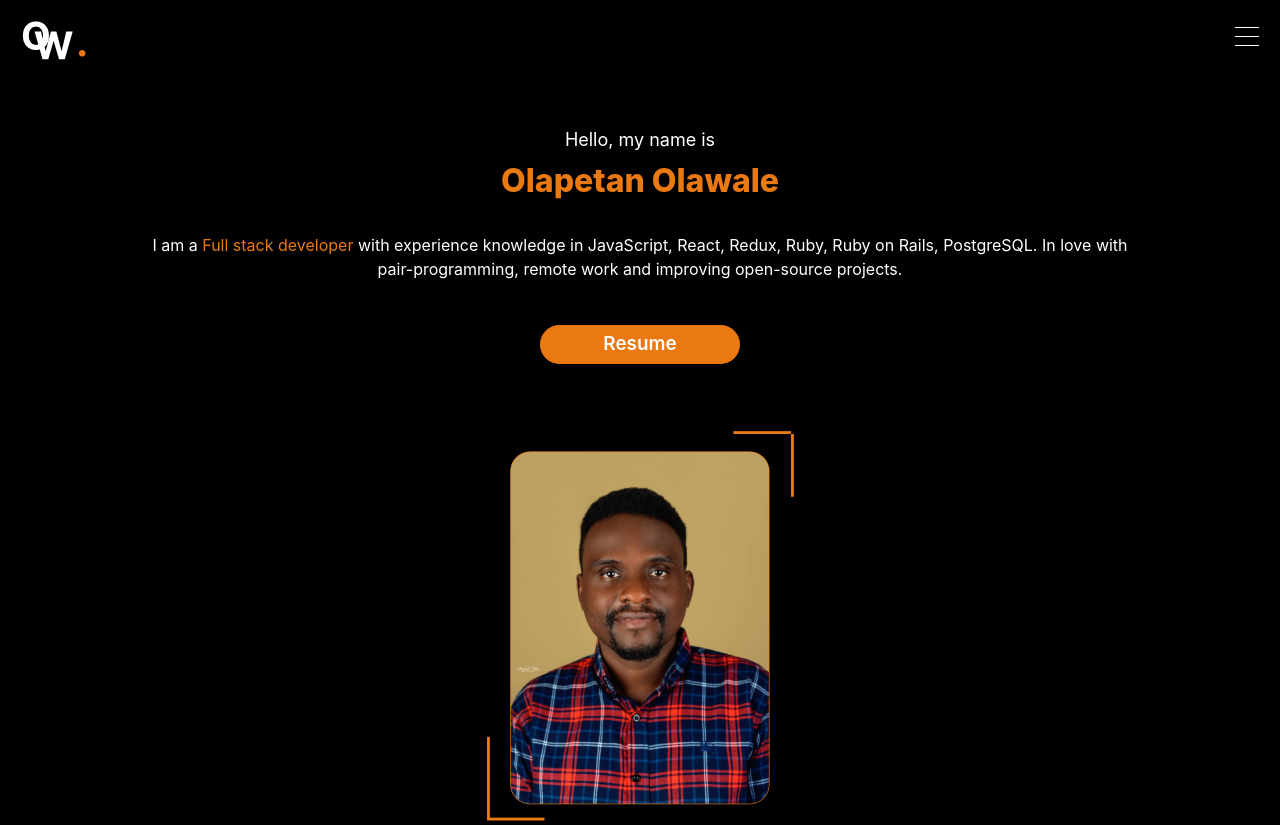
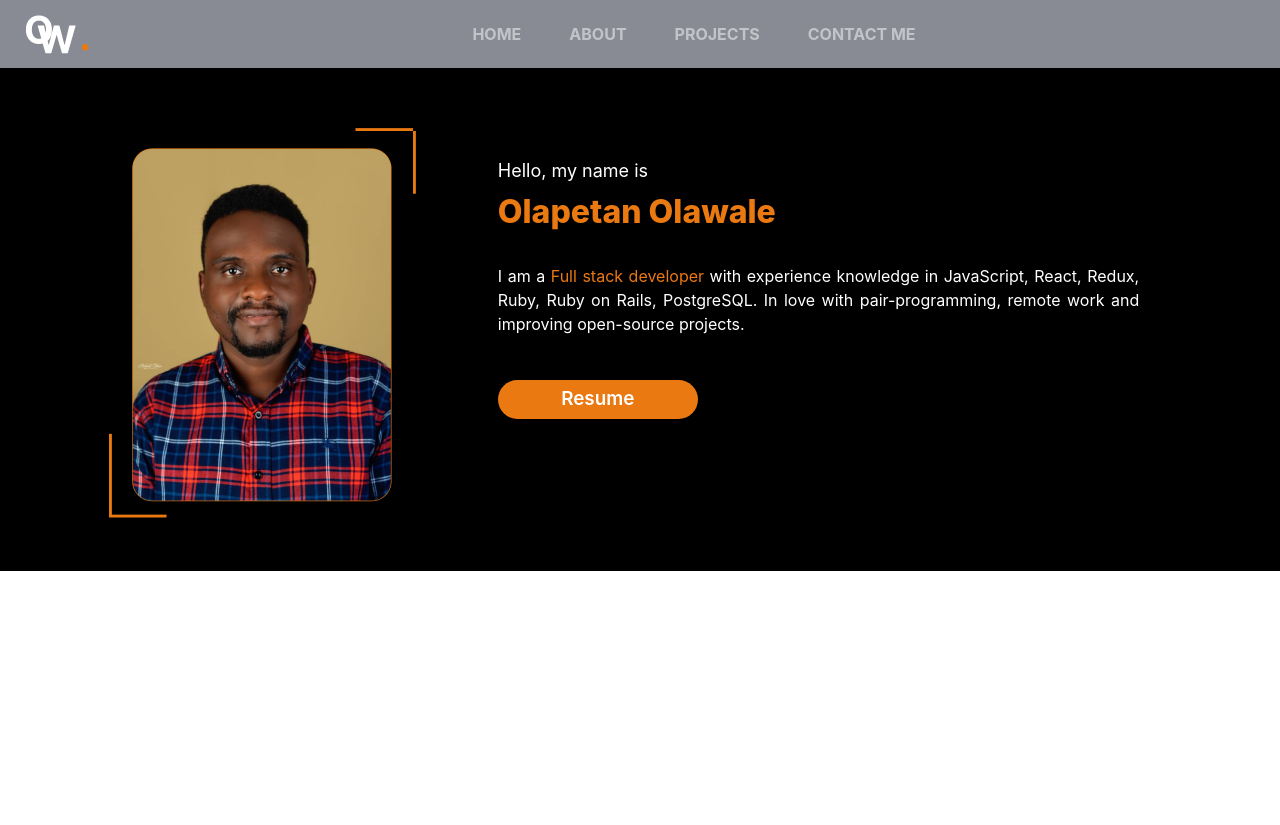
Before and after one commit to wale-prog/portfolio, a React (Create React App) app: page / in a window 1280 px wide. After the commit the page ends 800 px from the top, so only its background shows below. Built offline with nearby package versions, Linux system fonts and the light colour scheme.

Commit message:
Rearrange components

```diff
--- a/src/App.css
+++ b/src/App.css
@@ -6,3 +6,9 @@
   background-color: #000;
   color: #fff;
 }
+
+@media (min-width: 768px) {
+  .container {
+    margin: auto;
+  }
+}
--- a/src/App.js
+++ b/src/App.js
@@ -1,19 +1,12 @@
-import { useState } from 'react';
 import Header from './components/Header';
-import MobileMenu from './components/MobileMenu';
 import Intro from './components/Intro';
 import './App.css';
 
 function App() {
-  const [mobileMenu, setMobileMenu] = useState(false);
-  const mobileMenuStatus = (mobileMenu) => {
-    setMobileMenu(mobileMenu);
-  };
   return (
     <div className="App">
       <div className="container">
-        <Header onSetMobileMenu={mobileMenuStatus} />
-        <MobileMenu menu={mobileMenu} />
+        <Header />
         <Intro />
       </div>
     </div>
--- /dev/null
+++ b/src/components/AboutSum.js
@@ -0,0 +1,5 @@
+const AboutSum = () => {
+
+};
+
+export default AboutSum;
--- a/src/components/Header.css
+++ b/src/components/Header.css
@@ -31,3 +31,26 @@
 .hamburger.active div:nth-child(3) {
   transform: translate(0, -10px) rotate(-45deg);
 }
+
+.scroll-lock {
+  overflow: hidden;
+}
+
+@media (min-width: 768px) {
+  .hamburger div {
+    visibility: hidden;
+  }
+
+  .header {
+    display: flex;
+    justify-content: space-between;
+    align-items: center;
+    background-color: #888a94;
+    margin: 0;
+    padding: 0;
+  }
+
+  .header img {
+    margin-left: 24px;
+  }
+}
--- a/src/components/Header.js
+++ b/src/components/Header.js
@@ -1,21 +1,21 @@
 import React, { useRef, useState } from 'react';
-import { PropTypes } from 'prop-types';
+import MobileMenu from './MobileMenu';
 import logo from '../images/mobile/logo.png';
 import './Header.css';
 
-const Header = (props) => {
-  const { onSetMobileMenu } = props;
+const Header = () => {
   const [mobileMenu, setMobileMenu] = useState(false);
   const header = useRef();
   const showMenu = () => {
     header.current.classList.toggle('active');
     setMobileMenu(!mobileMenu);
-    onSetMobileMenu(!mobileMenu);
+    document.body.classList.toggle('scroll-lock');
   };
   return (
     <div>
       <nav className="header">
         <img src={logo} alt="page logo" />
+        <MobileMenu menu={mobileMenu} />
         <div ref={header} className="hamburger" role="presentation" onClick={showMenu} onKeyDown={showMenu}>
           <div />
           <div />
@@ -26,8 +26,4 @@ const Header = (props) => {
   );
 };
 
-Header.propTypes = {
-  onSetMobileMenu: PropTypes.func.isRequired,
-};
-
 export default Header;
--- a/src/components/Intro.css
+++ b/src/components/Intro.css
@@ -1,6 +1,7 @@
 .intro {
   text-align: center;
   margin-top: 60px;
+  padding-bottom: 3.313rem;
 }
 
 .intro h4 {
@@ -43,3 +44,29 @@
 .intro span {
   color: #ea7911;
 }
+
+@media (min-width: 768px) {
+  .intro {
+    text-align: justify;
+    display: flex;
+    flex-direction: row-reverse;
+    justify-content: space-between;
+    align-items: center;
+    width: 83%;
+    margin: 60px auto;
+    gap: 5.125rem;
+  }
+
+  .intro a {
+    text-align: center;
+    display: inline-block;
+  }
+
+  .intro p {
+    width: auto;
+    margin: 0 2rem 0 0;
+    font-weight: 400;
+    font-size: 1rem;
+    line-height: 1.5rem;
+  }
+}
--- a/src/components/Intro.js
+++ b/src/components/Intro.js
@@ -4,6 +4,7 @@ import './Intro.css';
 
 const Intro = () => (
   <div className="intro">
+    <div>
       <h4>Hello, my name is </h4>
       <h2>Olapetan Olawale</h2>
       <p>
@@ -13,7 +14,8 @@ const Intro = () => (
         PostgreSQL. In love with pair-programming, remote work and improving open-source projects.
         {' '}
       </p>
-    <a href="/" target="__blank">Resume</a>
+      <a href="https://docs.google.com/document/d/1e67vVevpsMVB0pkch0Izb-RNLajMRhk9YZqmSqKgtJI/edit?usp=sharing" target="__blank">Resume</a>
+    </div>
     <img src={profilePhoto} alt="profile" />
   </div>
 );
--- a/src/components/MobileMenu.css
+++ b/src/components/MobileMenu.css
@@ -5,6 +5,7 @@
   width: 100vw;
   height: 100vh;
   right: -100%;
+  top: 72px;
   transition: 0.3s;
 }
 
@@ -24,8 +25,6 @@
 .menu-list a {
   text-decoration: none;
   color: #fff;
-
-  /* opacity: 0.5; */
   font-size: 1.125rem;
   font-weight: 700;
   text-align: center;
@@ -34,3 +33,33 @@
 .menu-list a:hover {
   opacity: 1;
 }
+
+@media (min-width: 768px) {
+  .menu {
+    background-color: transparent;
+    text-align: center;
+    position: static;
+    width: auto;
+    height: auto;
+    top: 0;
+    right: 0;
+    transition: none;
+  }
+
+  .menu-list {
+    display: flex;
+    flex-direction: row;
+    gap: 48px;
+    list-style: none;
+    margin: 24px 0 24px 0;
+  }
+
+  .menu-list a {
+    text-decoration: none;
+    color: #fff;
+    font-size: 1rem;
+    font-weight: 700;
+    text-align: center;
+    opacity: 0.5;
+  }
+}
```
Lines whose indentation alone changed are shown as unchanged.
